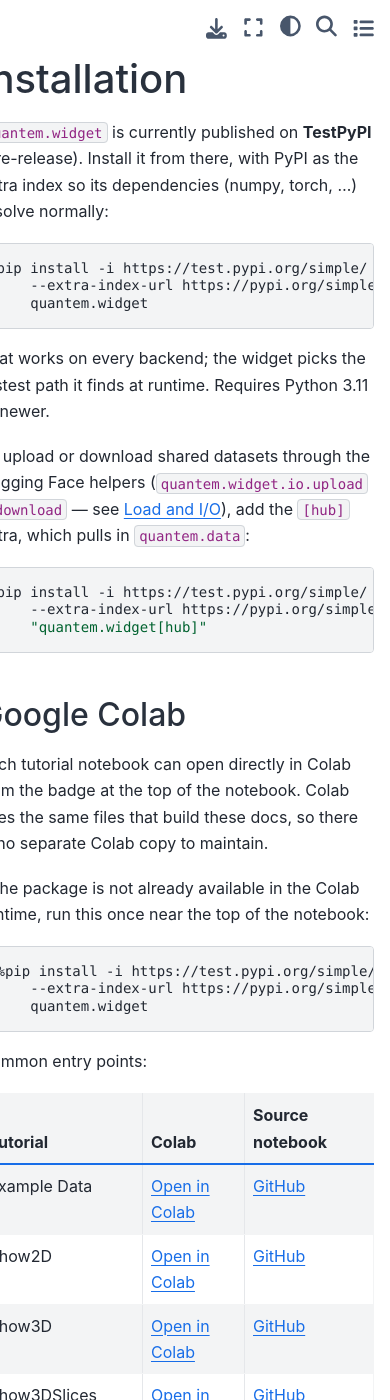
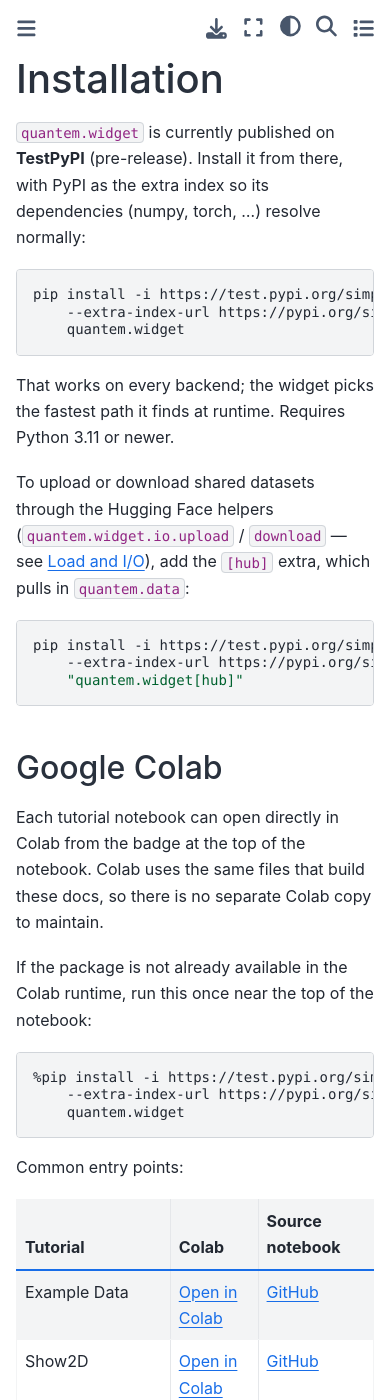
Before and after one commit to bobleesj/quantem.widget, a Jupyter Book: the page built from docs/install.md, in a window 390 px wide and 1400 px high. Built offline with Jupyter Book 1.0.4 settings and Sphinx 7.4.7 and the Sphinx Book theme 1.1.4, drawn with Linux system fonts in a browser that asks for light colours.

Commit message:
docs: fix mobile layout by scoping sidebar CSS to desktop

```diff
--- a/docs/_static/custom.css
+++ b/docs/_static/custom.css
@@ -34,8 +34,32 @@ html[data-theme="dark"] .jupyter-widgets-output-area {
   background: transparent !important;
 }
 
+/* Phones: below the theme's 960px breakpoint, long inline code literals and
+   API signatures must wrap instead of pushing the page wider than the screen
+   (Sphinx gives span.pre white-space: pre, which never wraps). Code BLOCKS
+   (div.highlight pre) keep their own horizontal scrollbar and are untouched. */
+@media (max-width: 959.98px) {
+  code.docutils.literal span.pre,
+  dt.sig span.pre {
+    white-space: normal;
+    overflow-wrap: anywhere;
+  }
+  dt.sig {
+    white-space: normal;
+  }
+  /* The auto-generated general index is a fixed two-column table of long
+     entries; let it scroll on its own instead of widening the page. */
+  table.indextable {
+    display: block;
+    overflow-x: auto;
+  }
+}
+
 /* Left navigation: narrow and sticky, so widgets get the rest of the width and
-   the nav stays put while scrolling a long page. */
+   the nav stays put while scrolling a long page. Desktop only — below the
+   theme's 960px breakpoint the sidebar is an off-canvas drawer and forcing
+   sticky/flex-basis on it shifts the whole article off-screen. */
+@media (min-width: 960px) {
   .bd-sidebar-primary {
     position: sticky;
     top: 0;
@@ -44,3 +68,4 @@ html[data-theme="dark"] .jupyter-widgets-output-area {
     width: 16rem;
     flex: 0 0 16rem;
   }
+}
```
Lines whose indentation alone changed are shown as unchanged.
